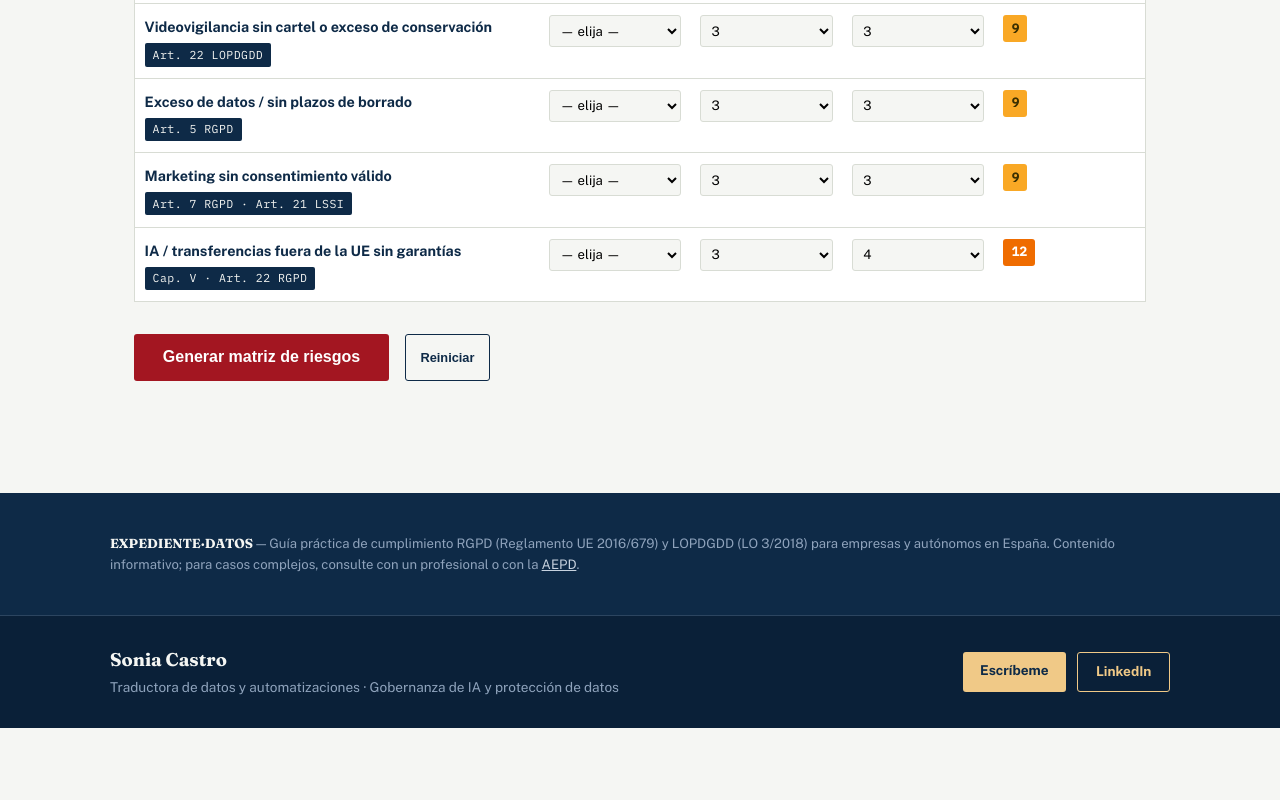
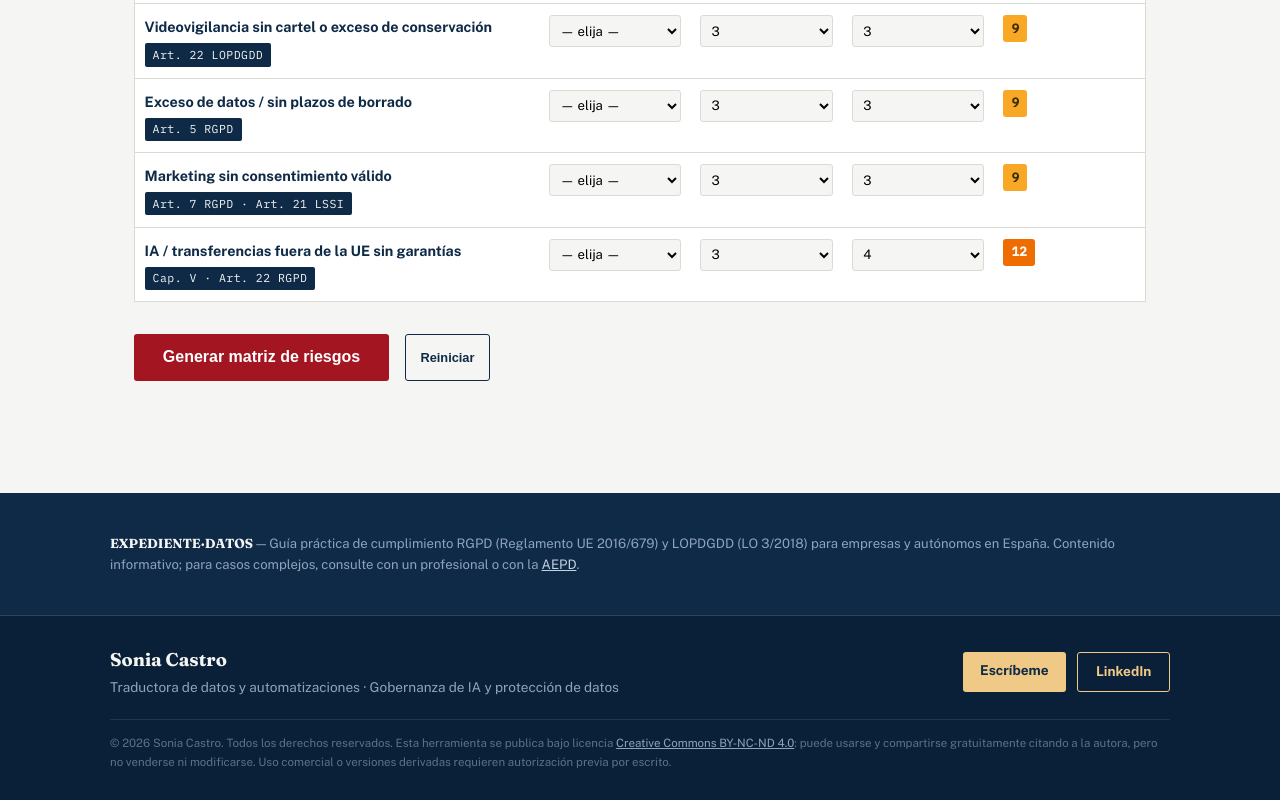
Before and after one commit to SoniaYamilethCastroYama1/Verificacion-del-RGPD.com, a plain HTML site: page index.html in a window 1280 px wide. Shown: the part 10532-11332 px from the top of the page. Before the commit the page ends 11260 px from the top, so only its background shows below. Drawn offline with nearby package versions, Linux system fonts and the light colour scheme.

Commit message:
Add files via upload

```diff
--- a/index.html
+++ b/index.html
@@ -559,6 +559,11 @@ footer a{color:#C7D2DF}
       <a href="mailto:scastrya7@doct.ub.edu">Escríbeme</a>
       <a class="linea" href="https://www.linkedin.com/in/sonia-castro-yama/" target="_blank" rel="noopener">LinkedIn</a>
     </div>
+  </div>
+  <div style="max-width:1060px;margin:1.2rem auto 0;color:#5C7189;font-size:.72rem;border-top:1px solid #1B3552;padding-top:.9rem">
+    © 2026 Sonia Castro. Todos los derechos reservados. Esta herramienta se publica bajo licencia
+    <a href="https://creativecommons.org/licenses/by-nc-nd/4.0/deed.es" target="_blank" rel="noopener" style="color:#8FA3BC">Creative Commons BY-NC-ND 4.0</a>:
+    puede usarse y compartirse gratuitamente citando a la autora, pero no venderse ni modificarse. Uso comercial o versiones derivadas requieren autorización previa por escrito.
   </div>
 </div>
 
```
Also changed, not shown: 1 other file.
